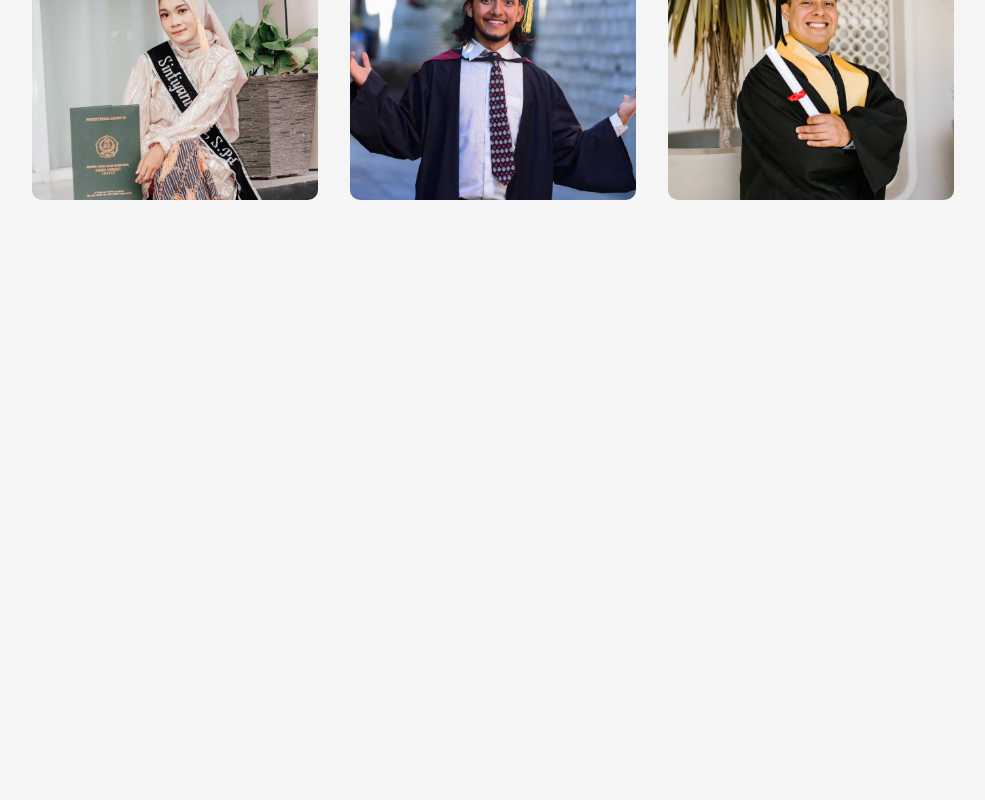
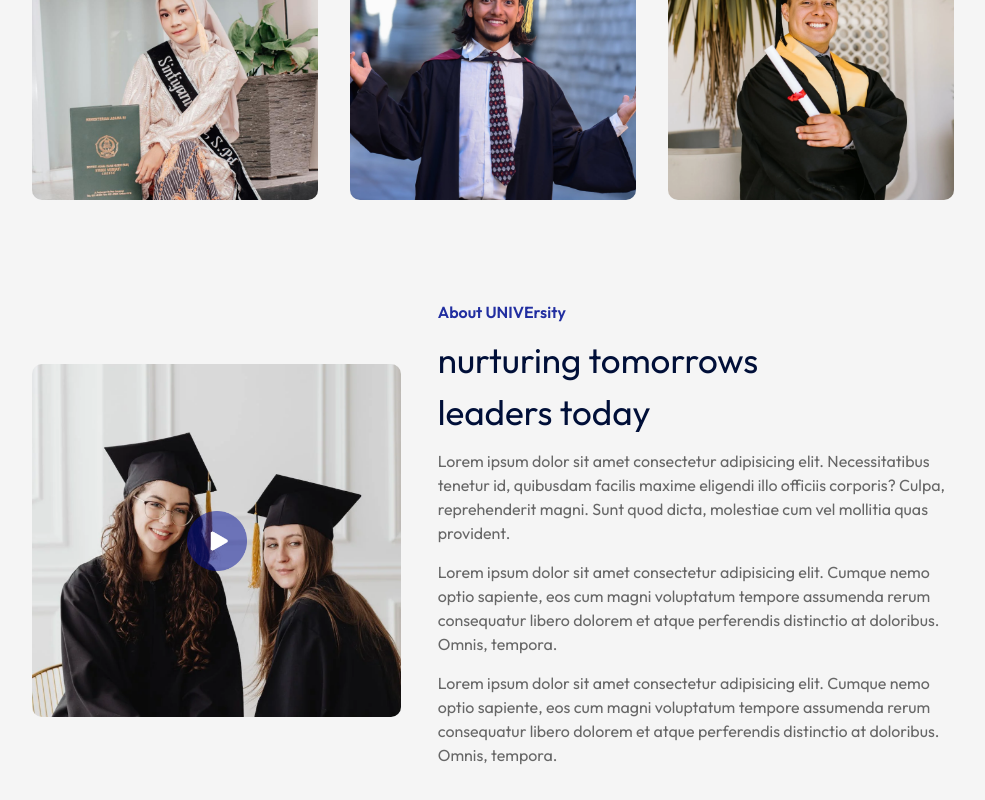
Before and after one commit to Dhaliyanoushad/Educational-Site, a React (Vite) app: page / in a window 1280 px wide. Shown: the part 1103-1903 px from the top of the page, without its empty margins (147-1132 px from the left). Before the commit the page ends 1383 px from the top, so only its background shows below. Built offline with nearby package versions, Linux system fonts and the light colour scheme.

Commit message:
Created about component

```diff
--- a/src/App.jsx
+++ b/src/App.jsx
@@ -3,6 +3,7 @@ import Navbar from "./components/navbar/navbar";
 import Hero from "./components/Hero/Hero";
 import Programs from "./components/Programs/Programs";
 import Title from "./components/Title/Title";
+import About from "./components/About/About";
 
 const App = () => {
   return (
@@ -12,6 +13,7 @@ const App = () => {
       <div className="containers">
         <Title subtitle="Our Programs" title="WHAT WE OFFER" />
         <Programs />
+        <About />
       </div>
     </div>
   );
--- /dev/null
+++ b/src/components/About/About.css
@@ -0,0 +1,47 @@
+.about {
+  margin: 100px auto;
+  display: flex;
+  align-items: center;
+  justify-content: space-between;
+  width: 90%;
+}
+
+.about-left {
+  flex-basis: 40%;
+  position: relative;
+}
+
+.about-right {
+  flex-basis: 56%;
+}
+
+.aboutimg {
+  width: 100%;
+  border-radius: 10px;
+}
+
+.play {
+  width: 60px;
+  position: absolute;
+  top: 50%;
+  left: 50%;
+  transform: translate(-50%, -50%);
+}
+
+.about h3 {
+  font-weight: 600;
+  font-size: 16px;
+  color: #212ea0;
+}
+
+.about h2 {
+  font-size: 35px;
+  color: #000f38;
+  margin: 10px 0;
+  max-width: 400px;
+}
+
+.about p {
+  color: #676767;
+  margin-bottom: 15px;
+}
--- /dev/null
+++ b/src/components/About/About.jsx
@@ -0,0 +1,39 @@
+import React from "react";
+import "./About.css";
+import aboutimg from "../../assets/about.png";
+import play from "../../assets/play-icon.png";
+
+const About = () => {
+  return (
+    <div className="about">
+      <div className="about-left">
+        <img src={aboutimg} alt="" className="aboutimg" />
+        <img src={play} alt="" className="play" />
+      </div>
+      <div className="about-right">
+        <h3>About UNIVErsity</h3>
+        <h2>nurturing tomorrows leaders today</h2>
+        <p>
+          Lorem ipsum dolor sit amet consectetur adipisicing elit.
+          Necessitatibus tenetur id, quibusdam facilis maxime eligendi illo
+          officiis corporis? Culpa, reprehenderit magni. Sunt quod dicta,
+          molestiae cum vel mollitia quas provident.
+        </p>
+        <p>
+          Lorem ipsum dolor sit amet consectetur adipisicing elit. Cumque nemo
+          optio sapiente, eos cum magni voluptatum tempore assumenda rerum
+          consequatur libero dolorem et atque perferendis distinctio at
+          doloribus. Omnis, tempora.
+        </p>
+        <p>
+          Lorem ipsum dolor sit amet consectetur adipisicing elit. Cumque nemo
+          optio sapiente, eos cum magni voluptatum tempore assumenda rerum
+          consequatur libero dolorem et atque perferendis distinctio at
+          doloribus. Omnis, tempora.
+        </p>
+      </div>
+    </div>
+  );
+};
+
+export default About;
```
